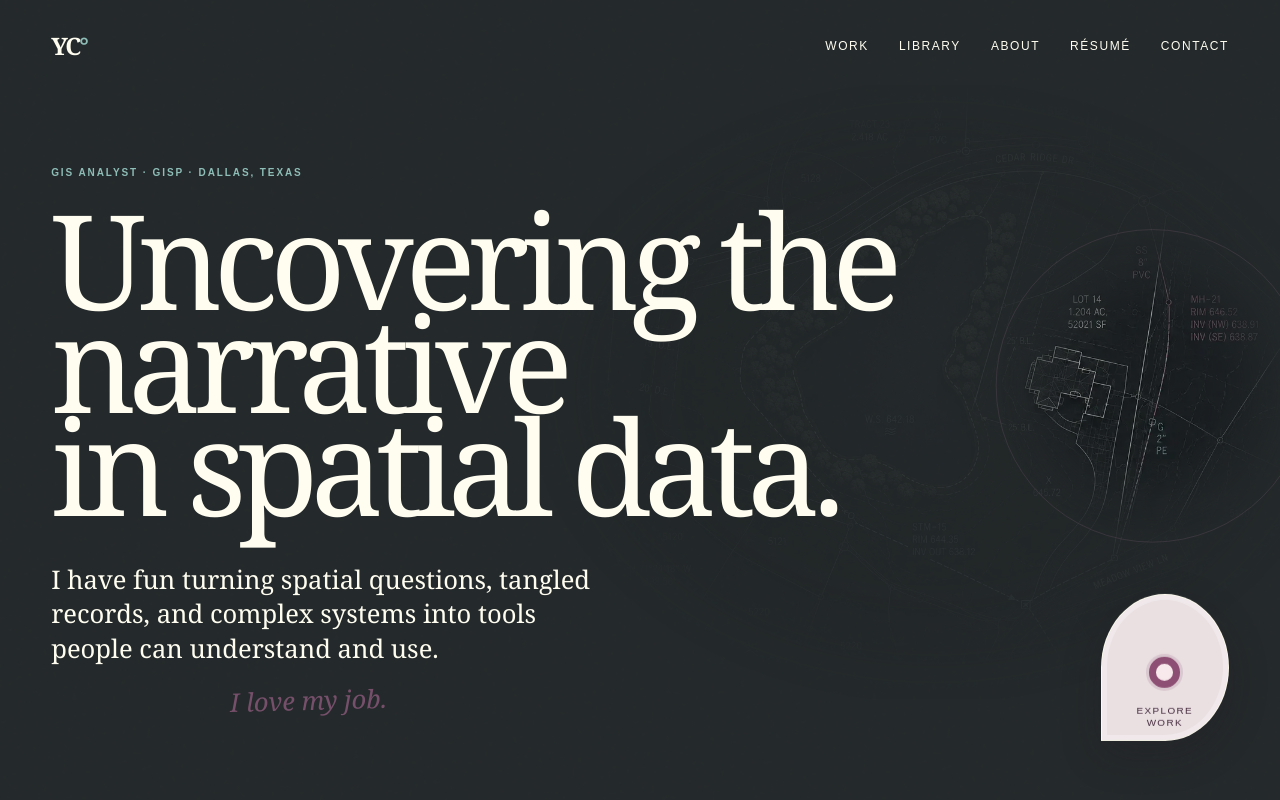
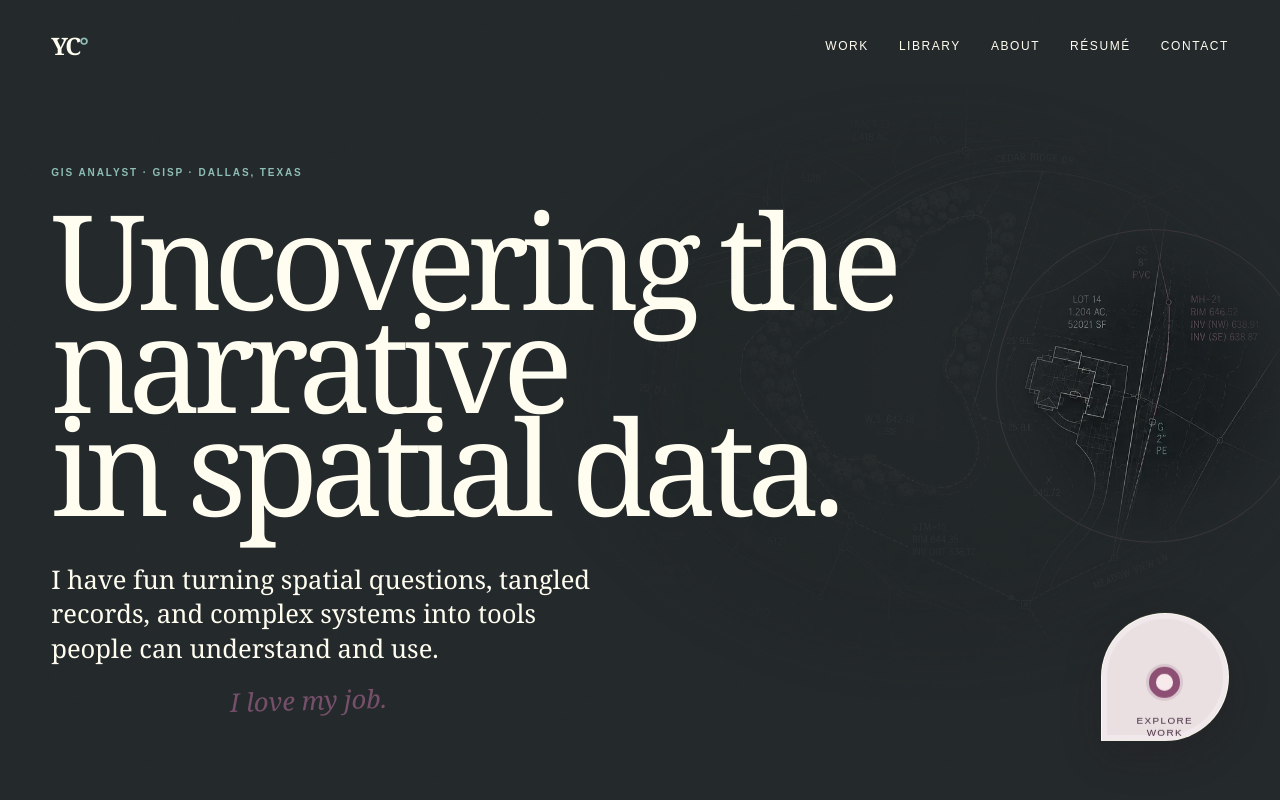
Before and after one commit to YXCastillo/yaneth-gis-portfolio, a Next.js app: page / in a window 1280 px wide. Shown: the top 800 px of the page. Built offline with nearby package versions, Linux system fonts and the light colour scheme.

Commit message:
Polish Explore Work POI shape

```diff
--- a/app/globals.css
+++ b/app/globals.css
@@ -501,7 +501,7 @@ footer{background:var(--plum);color:var(--paper);min-height:75vh;padding:100px 6
 
 /* Explore Work as a compact, friendly GIS point-of-interest marker. */
 .hero .round-link.poi-link{
-  width:clamp(112px,10vw,138px);height:clamp(128px,11.5vw,158px);
+  width:clamp(118px,10vw,138px);height:clamp(118px,10vw,138px);
   border:1px solid rgba(255,253,240,.9);border-radius:50% 50% 50% 0;
   transform:rotate(-45deg);display:flex;flex-direction:column;
   align-items:center;justify-content:center;gap:9px;
@@ -528,5 +528,5 @@ footer{background:var(--plum);color:var(--paper);min-height:75vh;padding:100px 6
   border-color:#f5ccd9;background:#fff8f3;
 }
 @keyframes explore-poi-float{0%,100%{translate:0 0}50%{translate:0 -8px}}
-@media(max-width:760px){.hero .round-link.poi-link{width:104px;height:122px}.hero .round-link.poi-link .poi-dot{border-width:6px}}
+@media(max-width:760px){.hero .round-link.poi-link{width:108px;height:108px}.hero .round-link.poi-link .poi-dot{border-width:6px}}
 @media(prefers-reduced-motion:reduce){.hero .round-link.poi-link{animation:none}}
```
